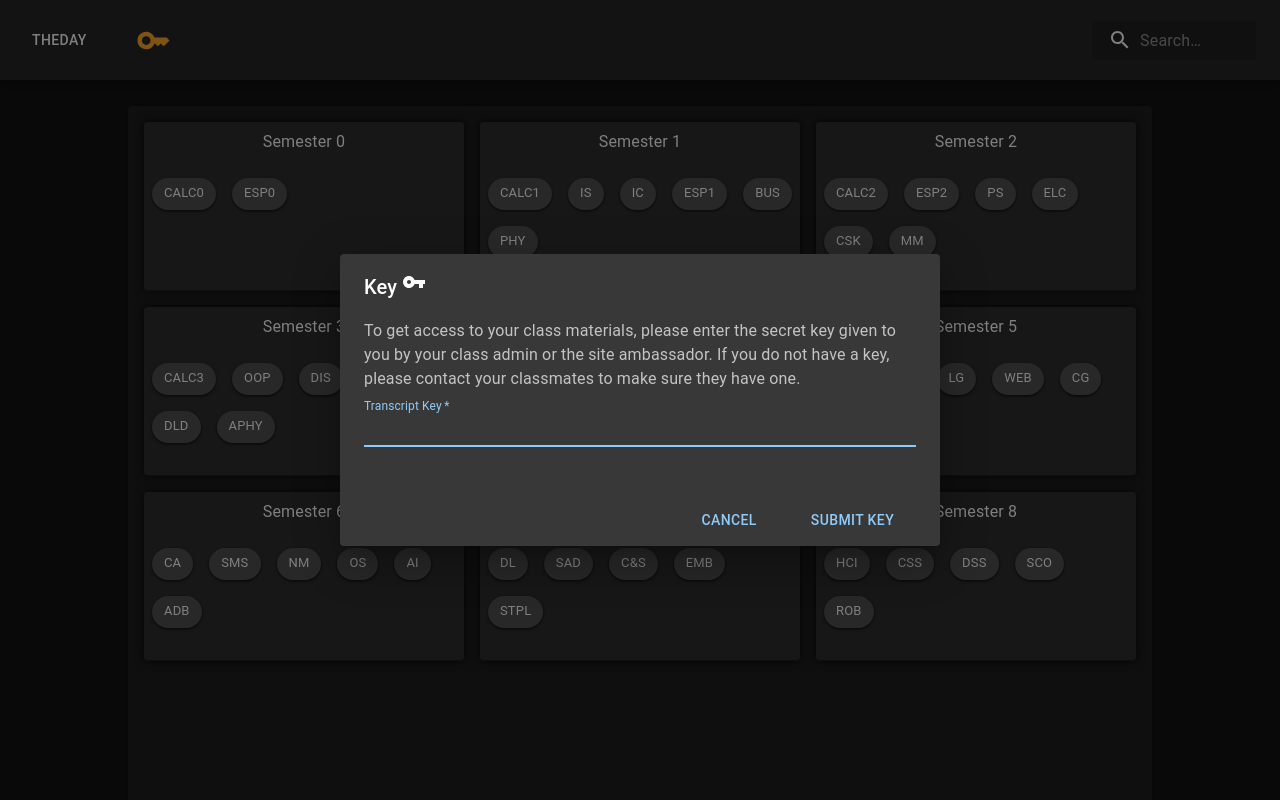
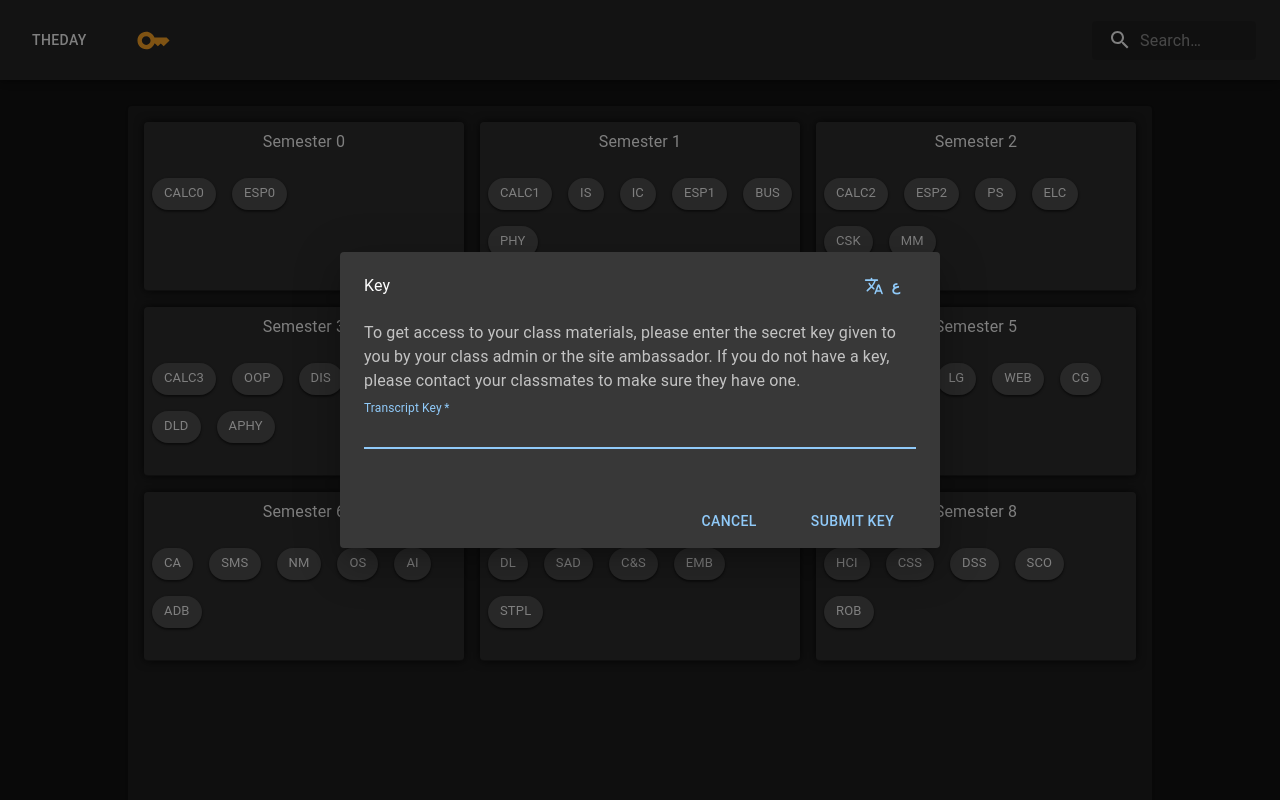
Before and after one commit to DevAbdoTolba/theday, a Next.js app: page /theday/q/1 in a window 1280 px wide. Both pictures are taken after a click on the button "open drawer". Shown: the top 800 px of the page. Built offline with nearby package versions, Linux system fonts and the light colour scheme.

Commit message:
Supporting arabic for key insertion

```diff
--- a/src/components/KeyDialog.tsx
+++ b/src/components/KeyDialog.tsx
@@ -7,8 +7,8 @@ import DialogActions from "@mui/material/DialogActions";
 import DialogContent from "@mui/material/DialogContent";
 import DialogContentText from "@mui/material/DialogContentText";
 import DialogTitle from "@mui/material/DialogTitle";
-import KeyIcon from "@mui/icons-material/VpnKey";
-import { CircularProgress, Snackbar, Alert } from "@mui/material";
+import { CircularProgress, Snackbar, Alert, Typography } from "@mui/material";
+import TranslateRoundedIcon from "@mui/icons-material/TranslateRounded";
 import { useRouter } from "next/router";
 
 type FormDialogProps = {
@@ -16,7 +16,42 @@ type FormDialogProps = {
   setOpen: (open: boolean) => void;
 };
 
+const translations = {
+  en: {
+    dialogTitle: "Key",
+    dialogContent:
+      "To get access to your class materials, please enter the secret key given to you by your class admin or the site ambassador. If you do not have a key, please contact your classmates to make sure they have one.",
+    transcriptKeyLabel: "Transcript Key",
+    cancelButton: "Cancel",
+    submitKeyButton: "Submit Key",
+    confirmClassTitle: "Confirm Class",
+    confirmClassContent: (className: string) => `Is ${className} your class?`,
+    rejectButton: "Reject",
+    confirmButton: "Confirm",
+    storedClassTitle: "Class Already Stored",
+    storedClassContent:
+      "This class is already stored on your device. Do you want to switch to it?",
+  },
+  ar: {
+    dialogTitle: "مفتاح",
+    dialogContent:
+      "لتحصل على أذن الولوج إلى بيانات الدفعة الجامعية الخاصة بك. يرجى إدخال المفتاح السري الذي أعطاه لك مسؤول الدفعة أو المطور لهذا الموقع في دفعتكم الجامعية. إن لم يكن معك مفتاح يرجى التواصل مع زملائك للتأكد من حصولهم على واحد أو التكلم مع أحد المطورين المذكور أسمهم في الأسفل",
+    transcriptKeyLabel: "مفتاج المنهج",
+    cancelButton: "إلغاء",
+    submitKeyButton: "إرسال المفتاح",
+    confirmClassTitle: "تأكيد الدفعة",
+    confirmClassContent: (className: string): string =>
+      `هل ${className} دفعتك؟`,
+    rejectButton: "رفض",
+    confirmButton: "تأكيد",
+    storedClassTitle: "الدفعة مخزنة بالفعل",
+    storedClassContent:
+      "هذه الدفعة مخزنة بالفعل على جهازك. هل تريد التبديل إليها؟",
+  },
+};
+
 export default function FormDialog({ open, setOpen }: FormDialogProps) {
+  const [language, setLanguage] = React.useState<"en" | "ar">("en");
   const [error, setError] = React.useState("");
   const [loading, setLoading] = React.useState(false);
   const [snackbarOpen, setSnackbarOpen] = React.useState(false);
@@ -26,6 +61,14 @@ export default function FormDialog({ open, setOpen }: FormDialogProps) {
   const [className, setClassName] = React.useState({ _id: "", class: "" });
   const [key, setKey] = React.useState("");
   const router = useRouter();
+
+  React.useEffect(() => {
+    // @ts-ignore
+    const userLang = navigator.language || navigator.userLanguage;
+    if (userLang.includes("ar")) {
+      setLanguage("ar");
+    }
+  }, []);
 
   const setCloseKeyDialog = () => {
     setOpen(false);
@@ -54,14 +97,15 @@ export default function FormDialog({ open, setOpen }: FormDialogProps) {
     const key = formJson.key;
     setKey(key);
 
-    // check if the data is valid and not empty
     if (!key) {
       setError("Key is required");
       return;
     }
-    // the data is in the format of mongo ObjectId
+
     if (!key.match(/^[0-9a-fA-F]{24}$/)) {
-      setError("Key is invalid");
+      setError(
+        language === "en" ? "Key is invalid" : "يرجى إدخال المفتاح بشكل صحيح"
+      );
       return;
     }
     setError("");
@@ -110,6 +154,10 @@ export default function FormDialog({ open, setOpen }: FormDialogProps) {
     router.push(`/theday/q/${key}`);
   };
 
+  const toggleLanguage = () => {
+    setLanguage((prev) => (prev === "en" ? "ar" : "en"));
+  };
+
   return (
     <React.Fragment>
       <Dialog
@@ -120,15 +168,26 @@ export default function FormDialog({ open, setOpen }: FormDialogProps) {
           onSubmit: handleFormSubmit,
         }}
       >
-        <DialogTitle>
-          Key <KeyIcon />
+        <DialogTitle
+          sx={{
+            textAlign: language === "en" ? "left" : "right",
+            display: "flex",
+            flexDirection: language === "en" ? "row" : "row-reverse",
+            alignItems: "center",
+          }}
+        >
+          <Typography>{translations[language].dialogTitle}</Typography>
+          <Button
+            onClick={toggleLanguage}
+            startIcon={<TranslateRoundedIcon />}
+            sx={{ marginLeft: "auto", fontWeight: "bold" }}
+          >
+            {language === "en" ? "ع" : "E"}
+          </Button>
         </DialogTitle>
-        <DialogContent>
+        <DialogContent dir={language === "en" ? "ltr" : "rtl"}>
           <DialogContentText>
-            To get access to your class materials, please enter the secret key
-            given to you by your class admin or the site ambassador. If you do
-            not have a key, please contact your classmates to make sure they
-            have one.
+            {translations[language].dialogContent}
           </DialogContentText>
           <TextField
             autoFocus
@@ -136,7 +195,21 @@ export default function FormDialog({ open, setOpen }: FormDialogProps) {
             margin="dense"
             id="key"
             name="key"
-            label="Transcript Key"
+            sx={{
+              "& .MuiInputLabel-root":
+                language === "ar"
+                  ? {
+                      right: "0px",
+                      transformOrigin: "top right",
+                      "& .MuiFormHelperText-root": {
+                        textAlign: "right",
+                      },
+                    }
+                  : {
+                      textAlign: "left",
+                    },
+            }}
+            label={translations[language].transcriptKeyLabel}
             type="text"
             fullWidth
             variant="standard"
@@ -145,7 +218,9 @@ export default function FormDialog({ open, setOpen }: FormDialogProps) {
           />
         </DialogContent>
         <DialogActions>
-          <Button onClick={() => setCloseKeyDialog()}>Cancel</Button>
+          <Button onClick={() => setCloseKeyDialog()}>
+            {translations[language].cancelButton}
+          </Button>
           <Button
             disabled={loading}
             type={loading ? "button" : "submit"}
@@ -154,35 +229,88 @@ export default function FormDialog({ open, setOpen }: FormDialogProps) {
               minWidth: "20ch",
             }}
           >
-            {loading ? <CircularProgress /> : "Submit Key"}
+            {loading ? (
+              <CircularProgress />
+            ) : (
+              translations[language].submitKeyButton
+            )}
           </Button>
         </DialogActions>
       </Dialog>
 
       <Dialog open={confirmDialogOpen} onClose={handleConfirmDialogClose}>
-        <DialogTitle>Confirm Class</DialogTitle>
+        <DialogTitle>{translations[language].confirmClassTitle}</DialogTitle>
         <DialogContent>
           <DialogContentText>
-            Is {className.class} your class?
+            {translations[language].confirmClassContent(className.class)}
           </DialogContentText>
         </DialogContent>
         <DialogActions>
-          <Button onClick={handleConfirmDialogClose}>Reject</Button>
-          <Button onClick={handleConfirm}>Confirm</Button>
+          <Button onClick={handleConfirmDialogClose}>
+            {translations[language].rejectButton}
+          </Button>
+          <Button onClick={handleConfirm}>
+            {translations[language].confirmButton}
+          </Button>
         </DialogActions>
       </Dialog>
 
       <Dialog open={storedDialogOpen} onClose={handleStoredDialogClose}>
-        <DialogTitle>Class Already Stored</DialogTitle>
+        <DialogTitle>{translations[language].storedClassTitle}</DialogTitle>
         <DialogContent>
           <DialogContentText>
-            This class is already stored on your device. Do you want to switch
-            to it?
+            {translations[language].storedClassContent}
           </DialogContentText>
         </DialogContent>
         <DialogActions>
-          <Button onClick={handleStoredDialogClose}>Reject</Button>
-          <Button onClick={handleStoredConfirm}>Confirm</Button>
+          <Button onClick={handleStoredDialogClose}>
+            {translations[language].rejectButton}
+          </Button>
+          <Button onClick={handleStoredConfirm}>
+            {translations[language].confirmButton}
+          </Button>
+        </DialogActions>
+      </Dialog>
+
+      <Dialog open={confirmDialogOpen} onClose={handleConfirmDialogClose}>
+        <DialogTitle>
+          {language === "en" ? "Confirm Class" : "تأكيد الدفعة"}
+        </DialogTitle>
+        <DialogContent>
+          <DialogContentText>
+            {language === "en"
+              ? `Is ${className.class} your class?`
+              : `هل ${className.class} دفعتك؟`}
+          </DialogContentText>
+        </DialogContent>
+        <DialogActions>
+          <Button onClick={handleConfirmDialogClose}>
+            {language === "en" ? "Reject" : "رفض"}
+          </Button>
+          <Button onClick={handleConfirm}>
+            {language === "en" ? "Confirm" : "تأكيد"}
+          </Button>
+        </DialogActions>
+      </Dialog>
+
+      <Dialog open={storedDialogOpen} onClose={handleStoredDialogClose}>
+        <DialogTitle>
+          {language === "en" ? "Class Already Stored" : "الدفعة مخزنة بالفعل"}
+        </DialogTitle>
+        <DialogContent>
+          <DialogContentText>
+            {language === "en"
+              ? "This class is already stored on your device. Do you want to switch to it?"
+              : "هذه الدفعة مخزنة بالفعل على جهازك. هل تريد التبديل إليها؟"}
+          </DialogContentText>
+        </DialogContent>
+        <DialogActions>
+          <Button onClick={handleStoredDialogClose}>
+            {language === "en" ? "Reject" : "رفض"}
+          </Button>
+          <Button onClick={handleStoredConfirm}>
+            {language === "en" ? "Confirm" : "تأكيد"}
+          </Button>
         </DialogActions>
       </Dialog>
 
```
